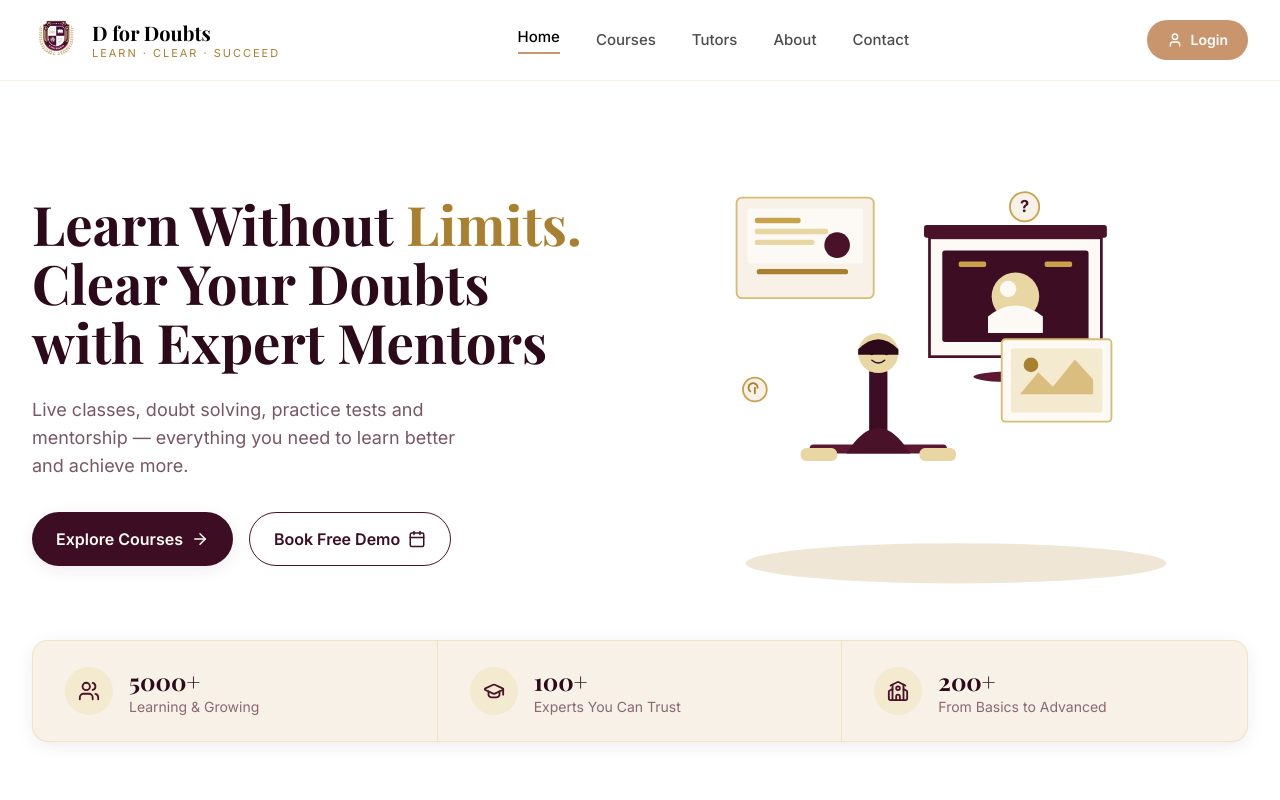
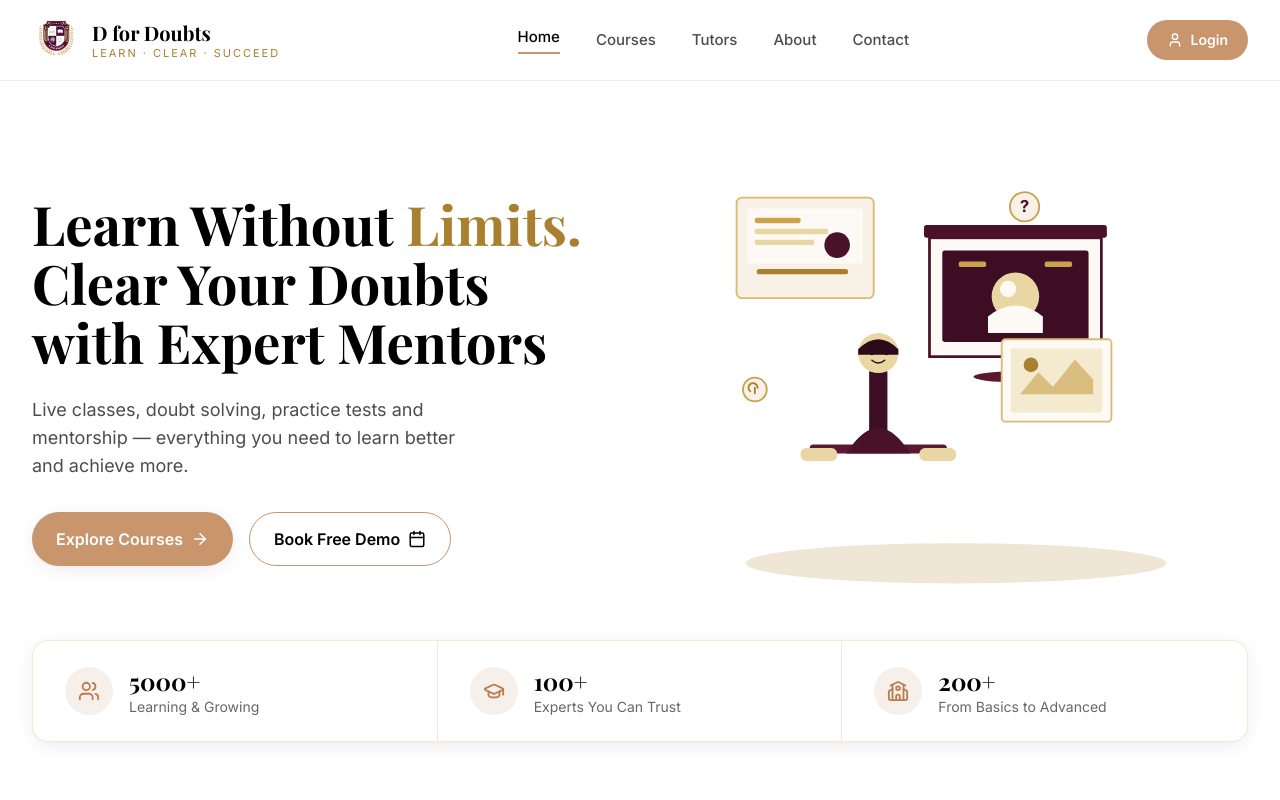
Before and after one commit to mdhafiss123-git/Homepage, a React (Vite) app: page / in a window 1280 px wide. Shown: the top 800 px of the page. Built offline with nearby package versions, Linux system fonts and the light colour scheme.

Commit message:
Update Hero.jsx

```diff
--- a/src/components/Hero.jsx
+++ b/src/components/Hero.jsx
@@ -7,27 +7,27 @@ export default function Hero() {
     <section id="home" className="relative overflow-hidden">
       <div className="max-w-7xl mx-auto px-5 sm:px-8 pt-14 pb-10 lg:pt-20 grid lg:grid-cols-2 gap-12 items-center">
         <div>
-          <h1 className="font-display text-4xl sm:text-5xl lg:text-[3.4rem] leading-[1.08] font-bold text-maroon-950">
+          <h1 className="font-display text-4xl sm:text-5xl lg:text-[3.4rem] leading-[1.08] font-bold text-black">
             Learn Without <span className="text-gold-600">Limits.</span>
             <br />
             Clear Your Doubts
             <br />
             with Expert Mentors
           </h1>
-          <p className="mt-6 text-maroon-900/70 text-lg max-w-md">
+          <p className="mt-6 text-black/70 text-lg max-w-md">
             Live classes, doubt solving, practice tests and mentorship — everything you need to learn better and achieve more.
           </p>
 
           <div className="mt-8 flex flex-wrap gap-4">
             <a
               href="#courses"
-              className="inline-flex items-center gap-2 bg-maroon-900 text-cream-50 px-6 py-3.5 rounded-full font-semibold hover:bg-maroon-950 transition-colors shadow-card"
+              className="inline-flex items-center gap-2 bg-brown-light text-white px-6 py-3.5 rounded-full font-semibold hover:bg-brown-light-hover transition-colors shadow-card"
             >
               Explore Courses <ArrowRight size={18} />
             </a>
             <a
               href="#contact"
-              className="inline-flex items-center gap-2 border border-maroon-800 text-maroon-900 px-6 py-3.5 rounded-full font-semibold hover:bg-maroon-900/5 transition-colors"
+              className="inline-flex items-center gap-2 border border-brown-light text-black px-6 py-3.5 rounded-full font-semibold hover:bg-brown-light/10 transition-colors"
             >
               Book Free Demo <Calendar size={18} />
             </a>
@@ -40,15 +40,15 @@ export default function Hero() {
       </div>
 
       <div className="max-w-7xl mx-auto px-5 sm:px-8 pb-16">
-        <div className="bg-cream-100 border border-gold-300/50 rounded-2xl shadow-card grid grid-cols-1 sm:grid-cols-3 divide-y sm:divide-y-0 sm:divide-x divide-gold-300/50">
+        <div className="bg-white border border-gold-300/50 rounded-2xl shadow-card grid grid-cols-1 sm:grid-cols-3 divide-y sm:divide-y-0 sm:divide-x divide-gold-300/50">
           {STATS.map(({ label, sub, value, icon: Icon }) => (
             <div key={label} className="flex items-center gap-4 px-8 py-6">
-              <span className="flex items-center justify-center w-12 h-12 rounded-full bg-gold-100 text-maroon-800 shrink-0">
+              <span className="flex items-center justify-center w-12 h-12 rounded-full bg-brown-light/15 text-brown-light-hover shrink-0">
                 <Icon size={22} />
               </span>
               <div>
-                <p className="font-display text-2xl font-bold text-maroon-950">{value}</p>
-                <p className="text-sm text-maroon-900/60">{sub}</p>
+                <p className="font-display text-2xl font-bold text-black">{value}</p>
+                <p className="text-sm text-black/60">{sub}</p>
               </div>
             </div>
           ))}
```
